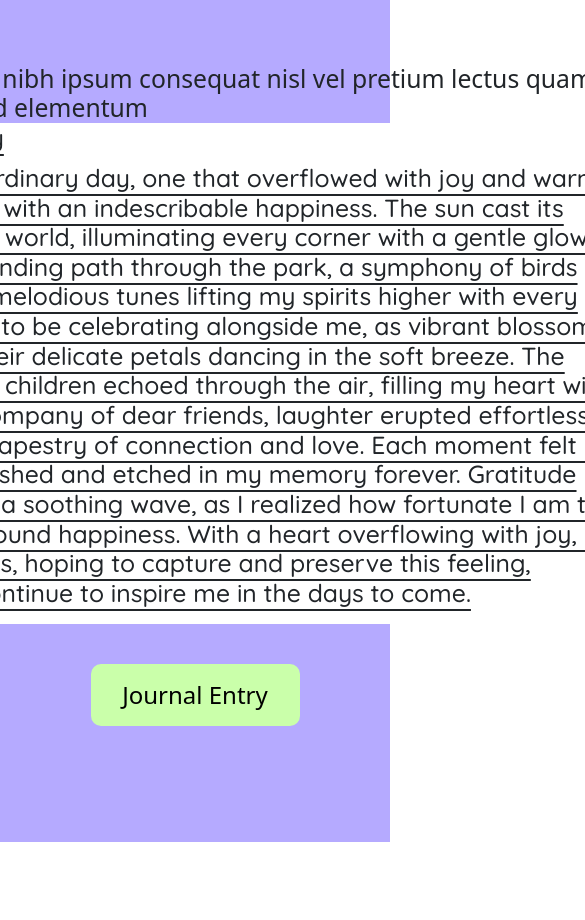
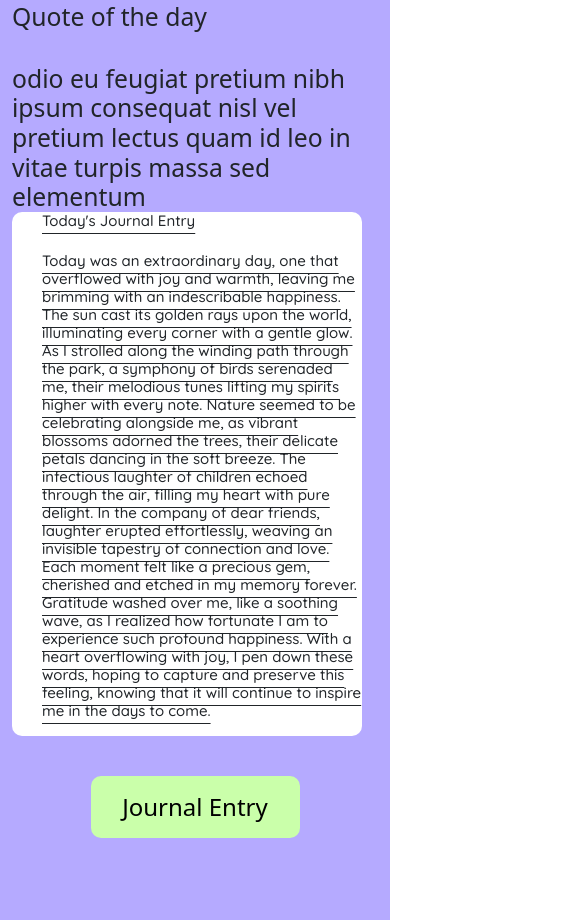
Before and after one commit to Jcontreras3/serenityfrontend, a React (Create React App) app: page /Home in a window 390 px wide. Shown: the part 1080-2000 px from the top of the page, 585 px wide, since content can reach past the window. Before the commit the page ends 1922 px from the top, so only its background shows below. Built offline with nearby package versions, Linux system fonts and the light colour scheme; no server answers.

Commit message:
added responsiveness to journal paper

```diff
--- a/src/Components/HomePage/journalStyles.css
+++ b/src/Components/HomePage/journalStyles.css
@@ -6,7 +6,7 @@
     min-height: 150px;
     width: 947px;
     border-radius: 10px;
-
+   margin-left: 1.5rem;
 
 }
 .journalTxtGroup{
@@ -14,8 +14,8 @@
     margin-left: 30px;
 }
 .JournalGroup{
+    flex-direction: row;
     display: flex;
-    flex-direction: row;
 }
 
 .titleTxt{
@@ -35,3 +35,89 @@
     overflow-wrap: break-word;
     font-family: "Quicksand", sans-serif;
 }
+
+@media(max-width:775px){
+    .paperBox{
+        width: 700px;
+    }
+}
+@media(max-width:768px){
+    .paperBox{
+        width: 700px;
+        margin-left: 1rem;
+    }
+}
+@media(max-width:650px){
+    .paperBox{
+        width: 550px;
+        margin-left: 0.5rem;
+    }
+}
+@media(max-width:600px){
+    .paperBox{
+        width: 550px;
+        margin-left: 0.5rem;
+    }
+}
+@media(max-width:450px){
+    .paperBox{
+        width: 405px;
+        margin-left: 0;
+
+    }
+    .journalTxt{
+        font-size: 15px;
+    }
+    .titleTxt{
+        font-size: 15px;
+    }
+}
+@media(max-width:430px){
+    .paperBox{
+        width: 405px;
+        margin-left: 0;
+
+    }
+    .journalTxt{
+        font-size: 15px;
+    }
+    .titleTxt{
+        font-size: 15px;
+    }
+}
+@media(max-width:425px){
+    .paperBox{
+        width: 350px;
+
+    }
+    .journalTxt{
+        font-size: 15px;
+    }
+    .titleTxt{
+        font-size: 15px;
+    }
+}
+@media(max-width:320px){
+    .paperBox{
+        width: 300px;
+
+    }
+    .journalTxt{
+        font-size: 15px;
+    }
+    .titleTxt{
+        font-size: 15px;
+    }
+}
+@media(max-width:335px){
+    .paperBox{
+        width: 300px;
+
+    }
+    .journalTxt{
+        font-size: 15px;
+    }
+    .titleTxt{
+        font-size: 15px;
+    }
+}
```
